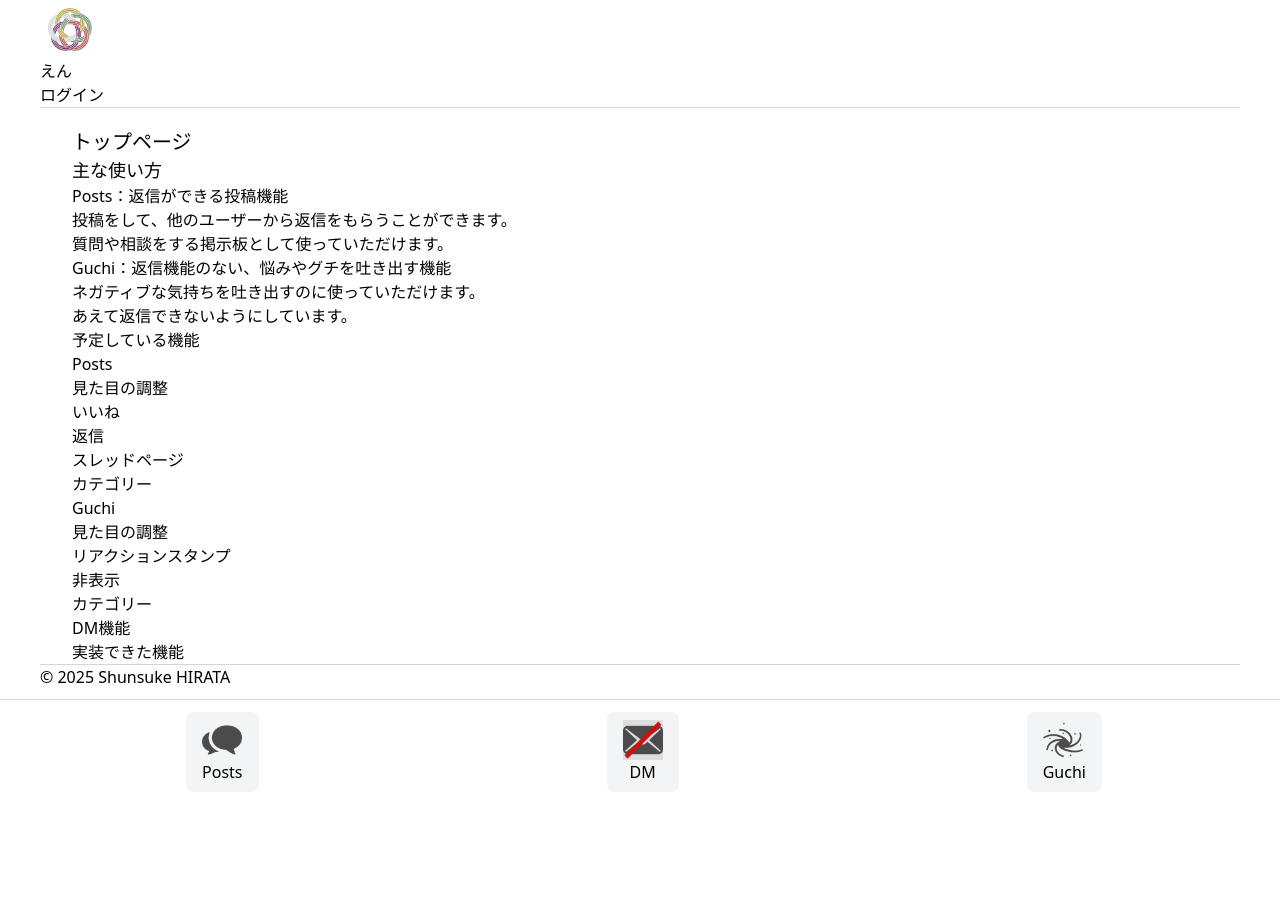
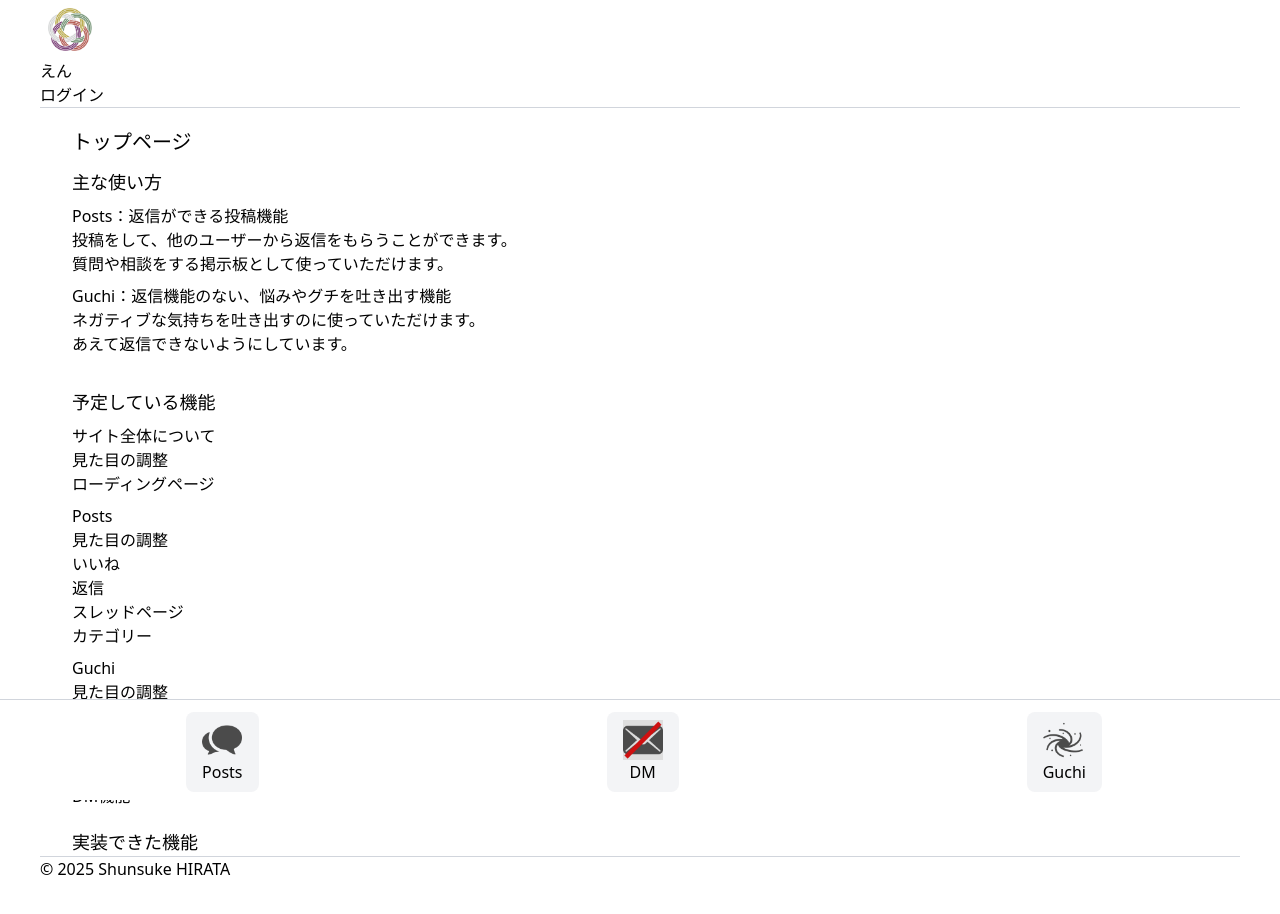
Before and after one commit to Shunsuke0205/message-board-site-on-vercel, a Next.js app: page / in a window 1280 px wide. Shown: the top 914 px of the page. Before the commit the page ends 801 px from the top, so only its background shows below. Built offline with nearby package versions, Linux system fonts and the light colour scheme; no server answers.

Commit message:
impl: css

```diff
--- a/src/app/page.tsx
+++ b/src/app/page.tsx
@@ -4,8 +4,8 @@ export default function Home() {
   return (
     <div className="flex flex-col mt-5 ml-8">
       <h1 className="text-xl">トップページ</h1>
-      <h2 className="text-lg">主な使い方</h2>
-      <h3 className="">
+      <h2 className="text-lg mt-3">主な使い方</h2>
+      <h3 className="mt-2">
         <Link href={"/posts"}>
           Posts：返信ができる投稿機能
         </Link >
@@ -15,7 +15,7 @@ export default function Home() {
         質問や相談をする掲示板として使っていただけます。
       </p>
 
-      <h3>
+      <h3 className="mt-2">
         <Link href={"/complain"}>
           Guchi：返信機能のない、悩みやグチを吐き出す機能
         </Link>
@@ -25,8 +25,13 @@ export default function Home() {
         あえて返信できないようにしています。
       </p>
 
-      <h2>予定している機能</h2>
-      <h3>
+      <h2 className="mt-8 text-lg">予定している機能</h2>
+      <h3 className="mt-2">サイト全体について</h3>
+      <ul>
+        <li>見た目の調整</li>
+        <li>ローディングページ</li>
+      </ul>
+      <h3 className="mt-2">
         <Link href={"/posts"}>
           Posts
         </Link>
@@ -38,7 +43,7 @@ export default function Home() {
         <li>スレッドページ</li>
         <li>カテゴリー</li>
       </ul>
-      <h3>
+      <h3 className="mt-2">
         <Link href={"/complain"}>
           Guchi
         </Link>
@@ -49,9 +54,9 @@ export default function Home() {
         <li>非表示</li>
         <li>カテゴリー</li>
       </ul>
-      <h3>DM機能</h3>
+      <h3 className="mt-2">DM機能</h3>
 
-      <h2>実装できた機能</h2>
+      <h2 className="mt-5 text-lg">実装できた機能</h2>
     </div>
   );
 }
```
